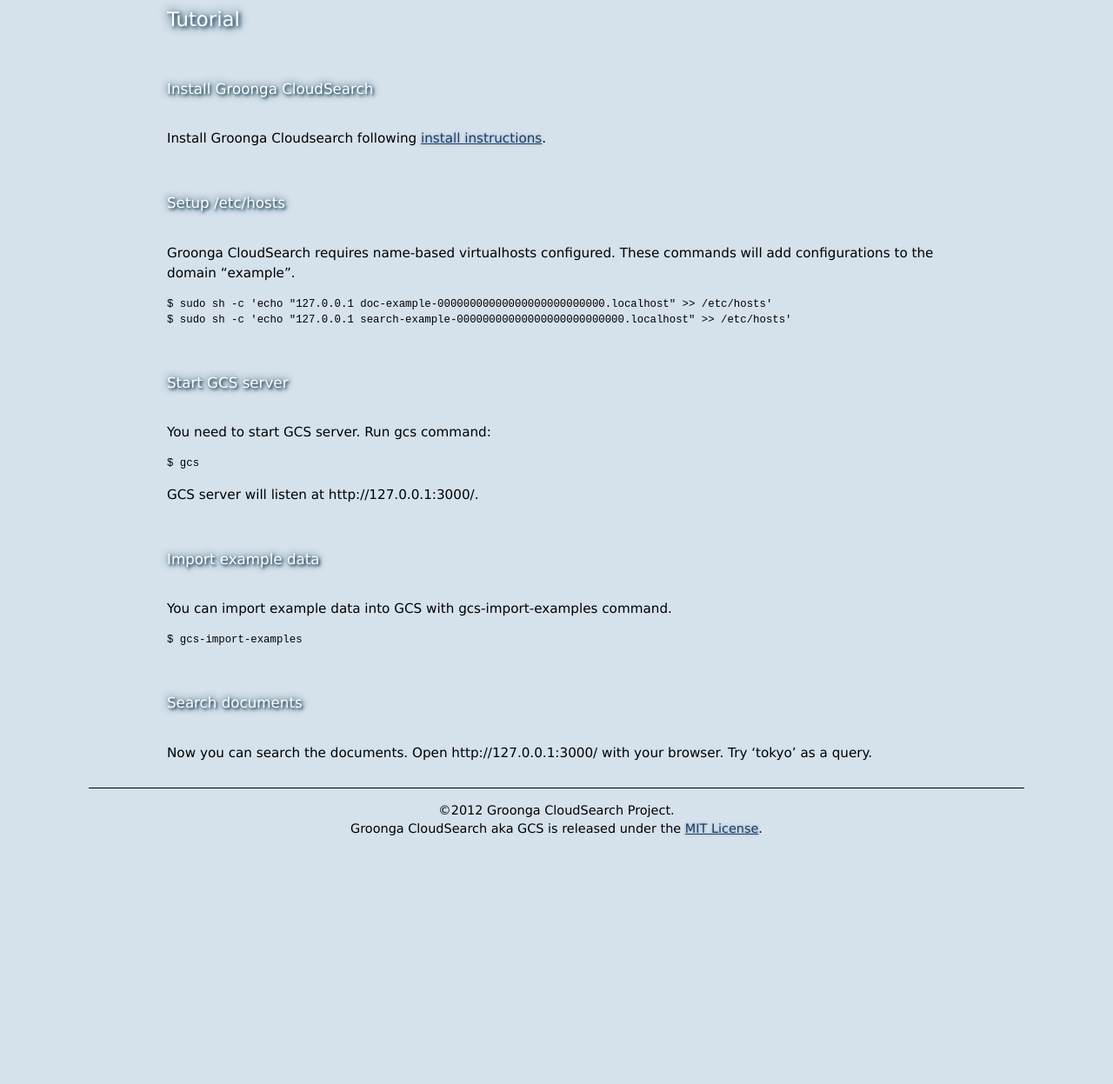
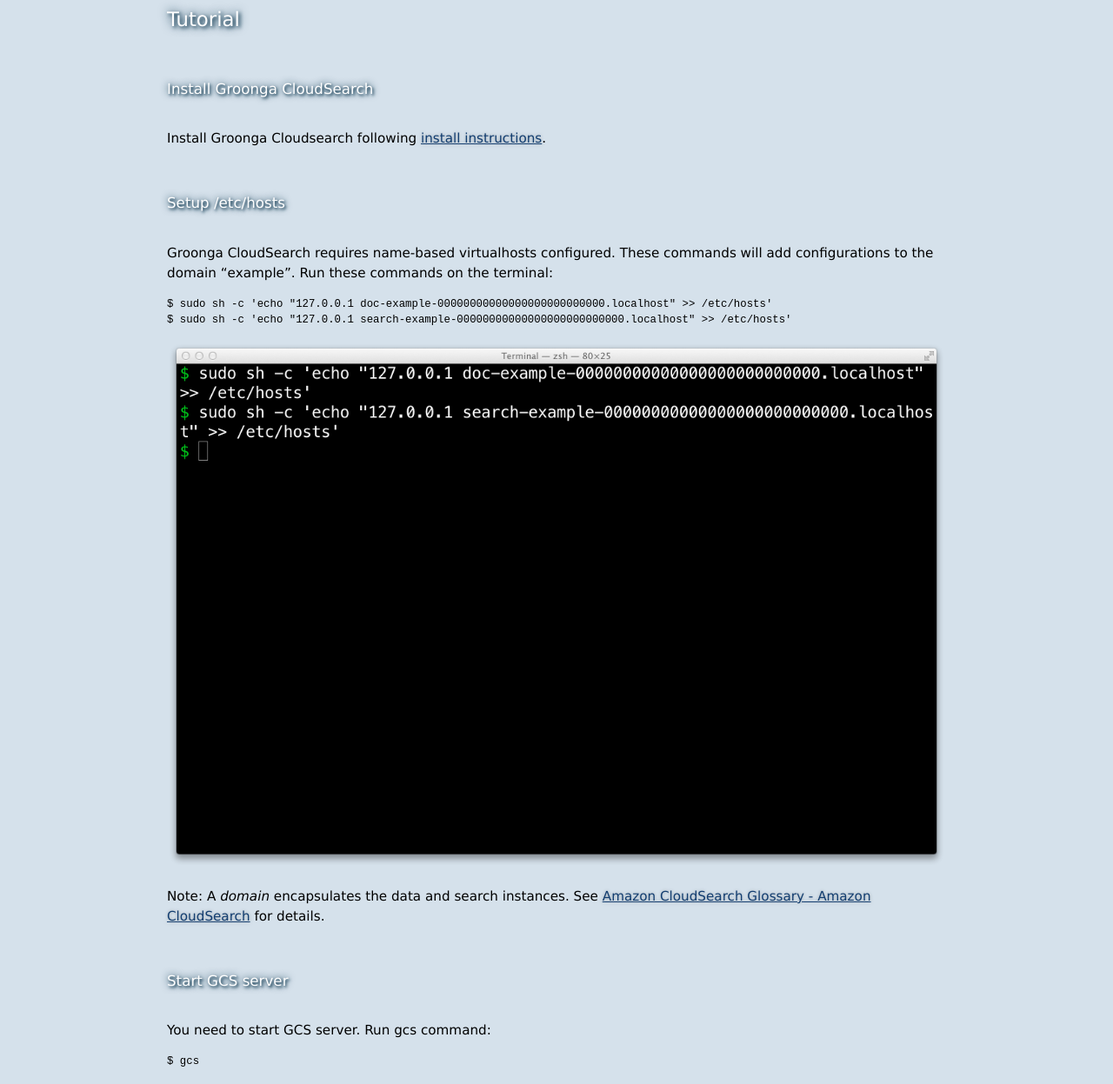
Before and after one commit to groonga/gcs.groonga.org, a Jekyll site: the page built from tutorial/index.md, in a window 1280 px wide and 1400 px high, cut to the strip 153-1400 px from the top of the window. Shown: the whole strip at 87% size. Built offline with Jekyll 4.4.1, drawn with Linux system fonts in a browser that asks for light colours; some of the changed text lies outside the part shown.

Commit message:
Write more on tutorial. Add screenshots.

```diff
--- a/tutorial/index.md
+++ b/tutorial/index.md
@@ -10,10 +10,14 @@
 
 ## Setup /etc/hosts
 
-Groonga CloudSearch requires name-based virtualhosts configured. These commands will add configurations to the domain "example".
+Groonga CloudSearch requires name-based virtualhosts configured. These commands will add configurations to the domain "example". Run these commands on the terminal:
 
     $ sudo sh -c 'echo "127.0.0.1 doc-example-00000000000000000000000000.localhost" >> /etc/hosts'
     $ sudo sh -c 'echo "127.0.0.1 search-example-00000000000000000000000000.localhost" >> /etc/hosts'
+
+<img src="/tutorial/configure-hosts.png" alt="configuring /etc/hosts" width="100%" />
+
+Note: A _domain_ encapsulates the data and search instances. See [Amazon CloudSearch Glossary - Amazon CloudSearch](http://docs.amazonwebservices.com/cloudsearch/latest/developerguide/Glossary.html#searchdomain) for details.
 
 ## Start GCS server
 
@@ -21,15 +25,36 @@
 
     $ gcs
 
+<img src="/tutorial/gcs-started.png" alt="gcs server started" width="100%" />
+
 GCS server will listen at http://127.0.0.1:3000/.
 
 ## Import example data
 
-You can import example data into GCS with gcs-import-examples command.
+You can import example data into GCS with gcs-import-examples command. Use another terminal and execute the following command:
 
     $ gcs-import-examples
+
+<img src="/tutorial/gcs-import-examples.png" alt="starting gcs-import-examples command" width="100%" />
+<img src="/tutorial/gcs-import-examples-started.png" alt="gcs-import-examples command started" width="100%" />
+
+Hit enter to start importing.
+
+<img src="/tutorial/gcs-import-examples-finished.png" alt="gcs-import-examples finished" width="100%" />
+
 
 ## Search documents
 
 Now you can search the documents. Open http://127.0.0.1:3000/ with your browser.
  Try 'tokyo' as a query.
+
+<img src="/tutorial/web-ui.png" alt="searching 'tokyo' with web UI" width="100%" />
+
+Now you can see the URL corresponding the query on the web interfece.
+When opened, you will see the response body.
+
+<img src="/tutorial/json-search-response.png" alt="JSON search response" width="100%" />
+
+## Next step
+
+To learn how to index the documents, [the source code of gcs-import-examples](https://github.com/groonga/gcs/blob/master/bin/gcs-import-examples) will help you.
```
Also changed, not shown: tutorial/configure-hosts.png (added), tutorial/gcs-import-examples-finished.png (added), tutorial/gcs-import-examples-started.png (added), tutorial/gcs-import-examples.png (added), tutorial/gcs-started.png (added), tutorial/json-search-response.png (added), tutorial/web-ui.png (added).
